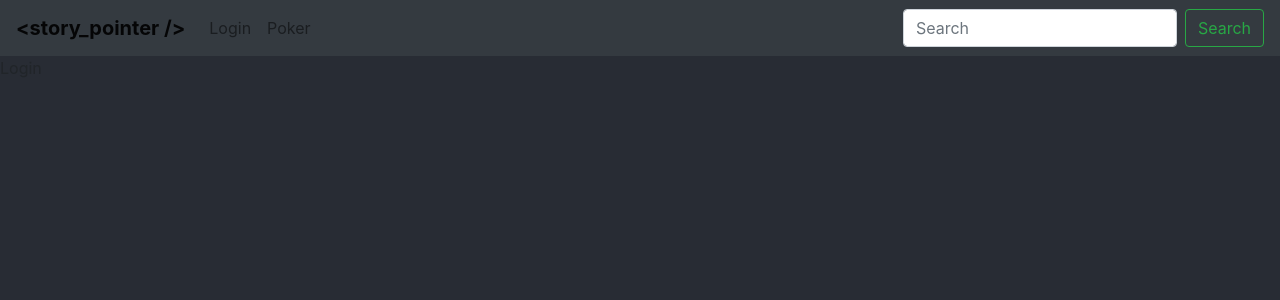
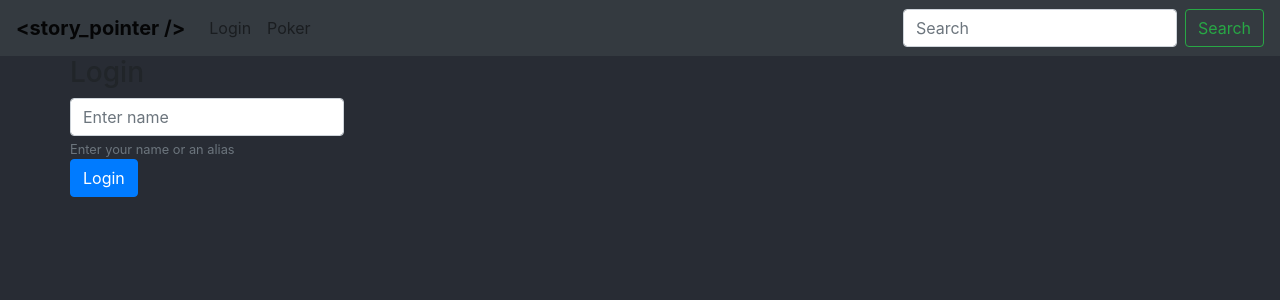
Before and after one commit to seosamhocleirigh/story-pointer, a React (Create React App) app in the folder ClientApp/: page /login in a window 1280 px wide. Shown: the top 300 px of the page. Built offline with nearby package versions, Linux system fonts and the light colour scheme.

Commit message:
Adding redux and logging middleware to store user login

```diff
--- a/ClientApp/package.json
+++ b/ClientApp/package.json
@@ -12,8 +12,11 @@
     "react": "^16.13.1",
     "react-bootstrap": "^1.0.1",
     "react-dom": "^16.13.1",
+    "react-redux": "^7.2.0",
     "react-router-dom": "^5.1.2",
-    "react-scripts": "3.4.1"
+    "react-scripts": "3.4.1",
+    "redux": "^4.0.5",
+    "redux-logger": "^3.0.6"
   },
   "scripts": {
     "start": "react-scripts start",
--- /dev/null
+++ b/ClientApp/src/Actions/actionTypes.js
@@ -0,0 +1 @@
+export const USER_LOGIN = 'USER_LOGIN';
--- /dev/null
+++ b/ClientApp/src/Actions/loginActions.js
@@ -0,0 +1,6 @@
+import { USER_LOGIN } from './actionTypes';
+
+export const userLogin = (payload) => ({
+    type: USER_LOGIN,
+    payload
+});
--- /dev/null
+++ b/ClientApp/src/Reducers/index.js
@@ -0,0 +1,9 @@
+import { combineReducers } from 'redux';
+
+import loginReducer from './loginReducer';
+
+const rootReducer = combineReducers({
+    login: loginReducer,
+});
+
+export default rootReducer;
--- /dev/null
+++ b/ClientApp/src/Reducers/loginReducer.js
@@ -0,0 +1,15 @@
+import { USER_LOGIN } from '../Actions/actionTypes';
+import * as actions from '../Actions/loginActions';
+
+export const initialState = {
+    userName: null
+}
+
+export default function loginReducer(state = initialState, action) {
+    switch (action.type) {
+        case USER_LOGIN:
+            return { ...state, userName: action.payload };
+        default:
+            return state;
+    }
+}
--- /dev/null
+++ b/ClientApp/src/Store/configureStore.js
@@ -0,0 +1,18 @@
+import { applyMiddleware, compose, createStore } from 'redux';
+import logger from 'redux-logger'
+//import thunkMiddleware from 'redux-thunk';
+//import loggerMiddleware from './middleware/logger';
+import rootReducer from '../Reducers/';
+
+export default function configureStore(preloadedState) {
+    //const middlewares = [loggerMiddleware, thunkMiddleware]
+    //const middlewareEnhancer = applyMiddleware(...middlewares)
+
+    //const enhancers = [middlewareEnhancer, monitorReducersEnhancer]
+    //const composedEnhancers = compose(...enhancers)
+
+    //const store = createStore(rootReducer, preloadedState, composedEnhancers)
+    const store = createStore(rootReducer, applyMiddleware(logger));
+
+    return store
+}
--- a/ClientApp/src/Views/Login.jsx
+++ b/ClientApp/src/Views/Login.jsx
@@ -1,10 +1,57 @@
 import React, { Component } from 'react'
+import { Form } from 'react-bootstrap'
+import { Container, Row, Col, Button } from 'react-bootstrap';
+import { connect } from 'react-redux'
+import { userLogin } from '../Actions/loginActions'
 
-export default class Login extends Component {
+import * as colors from '../Styles/Colors.scss';
+
+class Login extends Component {
+
+    constructor(props) {
+        super(props);
+
+        this.state = {
+            userName: null,
+        };
+    }
+
+    onLoginFieldChange = (event) => {
+        this.setState({
+            userName: event.target.value
+        });
+    }
+
+    handleSubmit = (event) => {
+        event.preventDefault(0);
+        this.props.userLogin(this.state.userName);
+        // TODO: direct user to poker page
+    }
 
     render () {
         return (
-            <div>Login</div>
+            <Container>
+                <Row>
+                    <Form onSubmit={this.handleSubmit}>
+                        <Form.Group controlId="formLogin">
+                            <h3 style={{ color: colors.puce }}>Login</h3>
+                            <Form.Control type="text" placeholder="Enter name" onChange={this.onLoginFieldChange} />
+                            <Form.Text className="text-muted">
+                                Enter your name or an alias
+                            </Form.Text>
+                            <Button variant="primary" type="submit">Login</Button>
+                        </Form.Group>
+                    </Form>
+                </Row>
+            </Container>
         );
     };
 }
+
+function mapDispatchToProps(dispatch) {
+    return {
+        userLogin: userName => dispatch(userLogin(userName))
+    };
+}
+
+export default connect(null, mapDispatchToProps)(Login);
--- a/ClientApp/src/index.js
+++ b/ClientApp/src/index.js
@@ -2,14 +2,20 @@ import 'react-bootstrap/dist/react-bootstrap.min'
 import 'bootstrap/dist/css/bootstrap.min.css'
 import React from 'react';
 import ReactDOM from 'react-dom';
+import { Provider } from 'react-redux';
 import './index.css';
 import App from './App';
 import * as serviceWorker from './serviceWorker';
+import configureStore from './Store/configureStore';
+
+const store = configureStore();
 
 ReactDOM.render(
-  <React.StrictMode>
-    <App />
-  </React.StrictMode>,
+    <React.StrictMode>
+        <Provider store={store}>
+            <App />
+        </Provider>
+    </React.StrictMode>,
   document.getElementById('root')
 );
 
```
Also changed, not shown: 1 other file (tests, documents, lock files or other folders).
